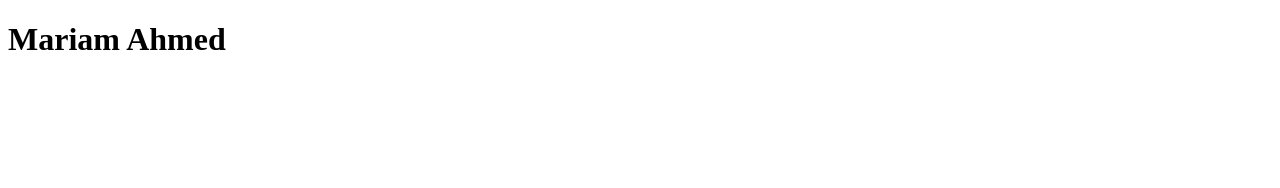
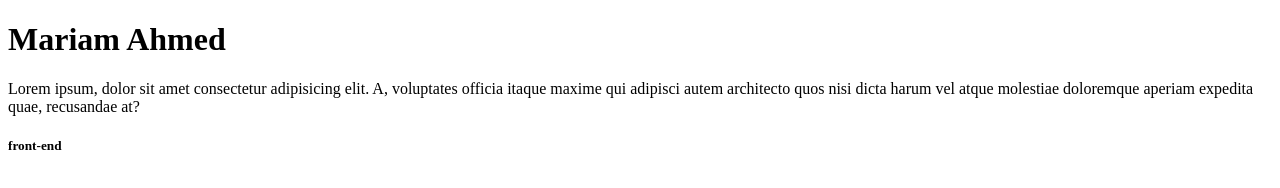
Before and after one commit to marem-ahmed/gitHub, a plain HTML site: page index.html in a window 1280 px wide. Drawn offline with Linux system fonts and the light colour scheme.

Commit message:
add new item

```diff
--- a/index.html
+++ b/index.html
@@ -7,5 +7,7 @@
 </head>
 <body>
     <h1>Mariam Ahmed</h1>
+    <p>Lorem ipsum, dolor sit amet consectetur adipisicing elit. A, voluptates officia itaque maxime qui adipisci autem architecto quos nisi dicta harum vel atque molestiae doloremque aperiam expedita quae, recusandae at?</p>
+    <h5>front-end</h5>
 </body>
 </html>
```
